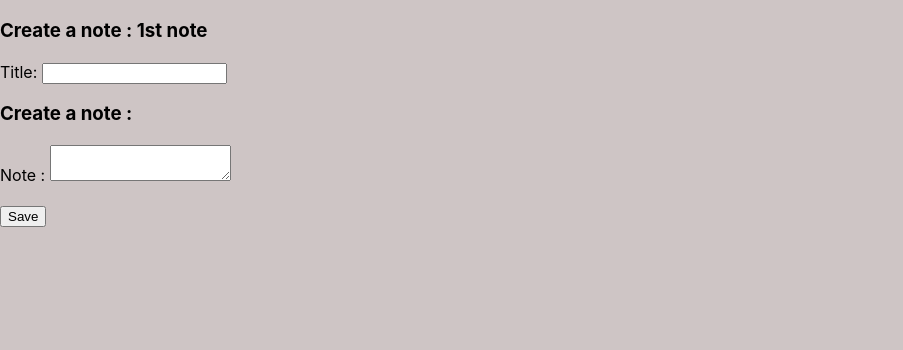
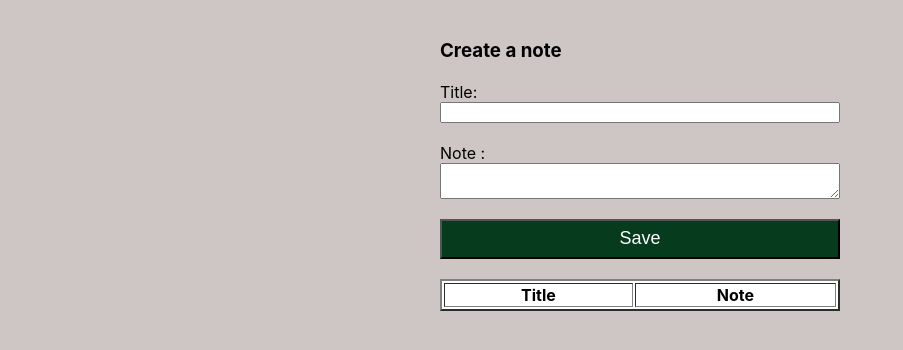
Before and after one commit to afrinsreety/note, a React (Create React App) app: page / in a window 1280 px wide. Shown: the top 350 px of the page, without its empty margins (0-903 px from the left). Built offline with nearby package versions, Linux system fonts and the light colour scheme.

Commit message:
display notes

```diff
--- a/src/App.css
+++ b/src/App.css
@@ -1,7 +1,34 @@
 body{
   background: #cec5c5;
+
 }
 
 .input-container{
   margin-top: 20px;
+  display: flex;
+  flex-direction: column;
+
 }
+
+.container{
+  max-width: 400px;
+  margin: 0 auto;
+  padding: 20px;
+}
+
+.input-container label{
+  width: 100px;
+  display: block;
+}
+
+.data-table{
+  width: 100%;
+  margin-top: 20px;
+  background: #ffffff;
+}
+.btn-save{
+  height: 40px;
+  background-color: #063b1e;
+  color: #ffffff;
+  font-size: 18px;
+}
--- a/src/App.js
+++ b/src/App.js
@@ -1,54 +1,63 @@
 import './App.css';
-import React, {useState} from 'react'
+import React, { useState } from 'react'
 
 function App() {
- const [title, setTitle] = useState("1st note");
- const [note,setnote] = useState();
+	// declaring stats
+	const [title, setTitle] = useState("");
+	const [note, setnote] = useState("");
 	const [notes, setnotes] = useState([]);
- function changeTitle(event){
+
+	// declaring functions
+	function changeTitle(event) {
 		setTitle(event.target.value);
 		console.log("changing..", event.target.value);
 	}
- function changeNote(event){
+	function changeNote(event) {
 		setnote(event.target.value);
-  console.log("changing...",event.target.value);
+		console.log("changing...", event.target.value);
 	}
 
- function onSave(){
-  console.log("on save", title, note);
-
-  console.log("notes", notes);
-  debugger
-  var localNotes = notes;
-
-  localNotes.push({
+	function onSave() {
+		var currentNote = {
 			title: title,
 			note: note
-  })
-  setnotes(localNotes);
-  console.log("notes", notes);
+		}
+		setnotes([...notes, currentNote]);
+	}
 
-
- }
 	return (
-    <div>
-      <h3>Create a note : {title}</h3>
-
+		<div className='container'>
+			<h3>Create a note </h3>
+			<div className='formContainer'>
 				<div className='input-container'>
 					<label>Title: </label>
-        <input onChange={changeTitle}  />
+					<input onChange={changeTitle} />
 				</div>
-<h3>Create a note : {note}</h3>
 				<div className='input-container'>
 					<label>Note : </label>
 					<textarea onChange={changeNote}></textarea>
 				</div>
-
 				<div className='input-container'>
-        <button onClick={onSave}>Save</button>
+					<button className='btn-save' onClick={onSave}>Save</button>
+				</div>
 			</div>
 
-
+			<div className='output-container' >
+				<table className='data-table' border="2">
+					<tr>
+						<th>Title</th>
+						<th>Note</th>
+					</tr>
+					{
+						notes.map(function (item) {
+							return (<tr>
+								<td>{item.title}</td>
+								<td>{item.note}</td>
+							</tr>)
+						})
+					}
+				</table>
+			</div>
 		</div>
 	);
 }
```
Lines whose indentation alone changed are shown as unchanged.
